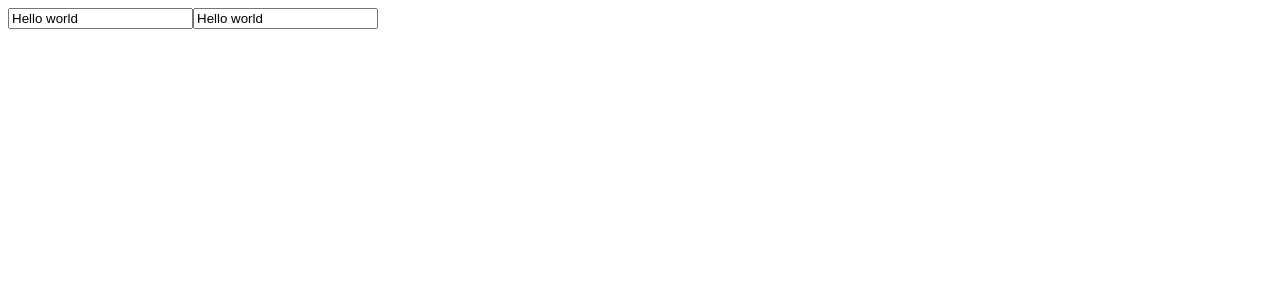
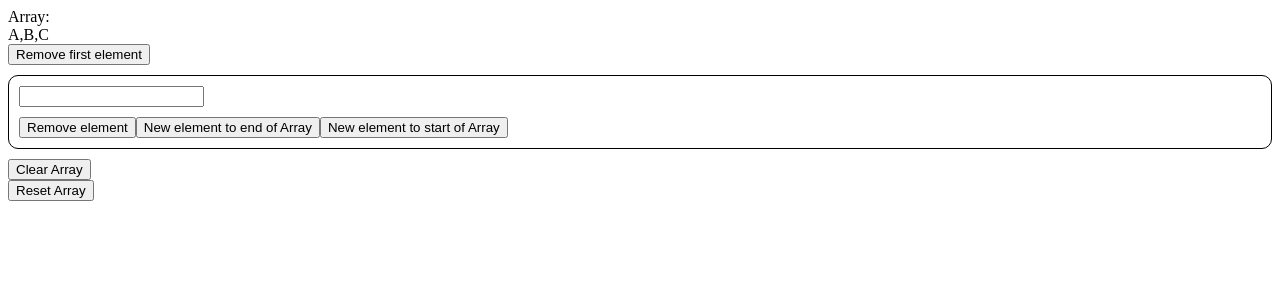
Before and after one commit to hson194/review-reactjs, a React (Vite) app: page / in a window 1280 px wide. Shown: the top 300 px of the page. Built offline with nearby package versions, Linux system fonts and the light colour scheme.

Commit message:
chore: Array in State

```diff
--- a/src/App.tsx
+++ b/src/App.tsx
@@ -1,9 +1,9 @@
-import {InputEvent} from './hooks/use-state/InputEvent'
+import {ArrayState} from './hooks/use-state/ArrayState'
 
 function App() {
   return (
     <>
-      <InputEvent />
+      <ArrayState />
     </>
   )
 }
--- /dev/null
+++ b/src/hooks/use-state/ArrayState.tsx
@@ -0,0 +1,73 @@
+import { useState } from 'react';
+
+const INIT_ARRAY = ['A', 'B', 'C'];
+
+export function ArrayState () {
+	const [ alphabetList, setList ] = useState(INIT_ARRAY);
+	const [inputElement, setInputElement] = useState('');
+
+	function removeFirstElement() {
+		let newList = alphabetList.slice(1);
+		setList(newList);
+	}
+
+	function addNewElementToEndArray(el) {
+		//====Failed to update state====
+		// alphabetList.push(el); //Despite of changing state, component won't rerender
+		// setList(alphabetList);
+
+		//====Clone to new Array to fix====
+		// let newAlphabetList = alphabetList.slice(0);
+		// newAlphabetList.push(el)
+		//or
+		let newAlphabetList = [...alphabetList, el];
+		setList(newAlphabetList);
+	}
+
+	function remmoveSpecifyElement(el) {
+		let newAlphabetList = alphabetList.filter(value => value !== el);
+		setList(newAlphabetList);
+	}
+
+	function addNewElementToStartArray(el) {
+		let newAlphabetList = [el, ...alphabetList];
+		setList(newAlphabetList);
+	}
+
+	function clearArray() {
+		setList([]);
+	}
+
+	function resetArray() {
+		setList(INIT_ARRAY);
+	}
+
+	return (
+		<>
+			<div>Array:</div>
+			<div>{alphabetList.join(',')}</div>
+
+			<button onClick={removeFirstElement}>Remove first element</button>
+
+			<div style={{padding: '10px', margin: '10px 0', border: 'solid 1px', borderRadius: 10}}>
+				<div style={{marginBottom: '10px'}}>
+					<input value={inputElement} type="text" onChange={(e) => setInputElement(e.target.value)} />
+				</div>
+
+				<button onClick={() => remmoveSpecifyElement(inputElement)}>Remove element</button>
+
+				<button onClick={() => addNewElementToEndArray(inputElement)}>New element to end of Array</button>
+
+				<button onClick={() => addNewElementToStartArray(inputElement)}>New element to start of Array</button>
+			</div>
+
+			<div>
+				<button onClick={clearArray}>Clear Array</button>
+			</div>
+
+			<div onClick={resetArray}>
+				<button>Reset Array</button>
+			</div>
+		</>
+	);
+}
```
